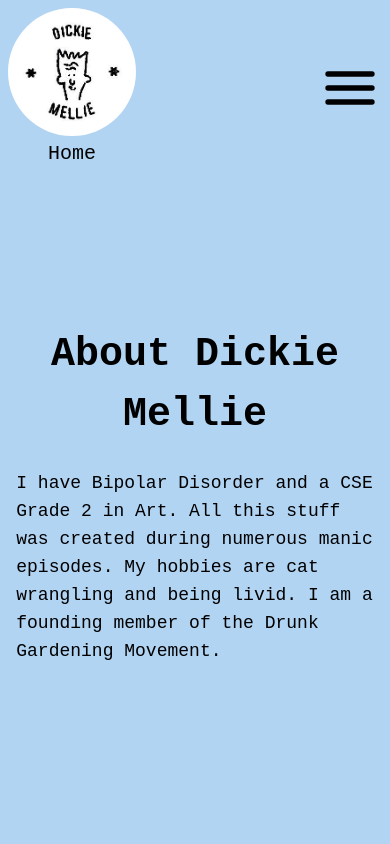
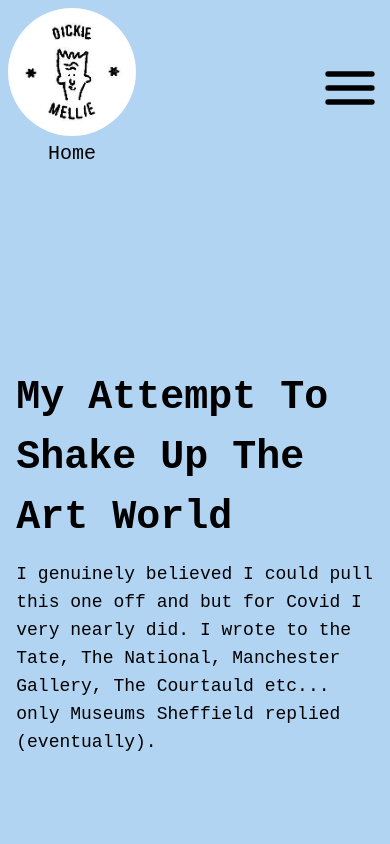
Before and after one commit to thecodingrunner/ecommerce-front-tailwind, a Next.js app: page /letters in a window 390 px wide. Shown: the top 844 px of the page. Built offline with nearby package versions, Linux system fonts and the light colour scheme.

Commit message:
Remove about section from letters page
Removed the about section from the letters page. Imported the header and
footer for the about page. Had added a scroll down animation
for the hamburger menu in the previous push.

```diff
--- a/pages/about.js
+++ b/pages/about.js
@@ -2,6 +2,8 @@
 
 import React from 'react'
 import About from "@/components/About"
+import Header from '@/components/Header'
+import Footer from '@/components/Footer'
 
 const about = () => {
   return (
--- a/pages/letters.js
+++ b/pages/letters.js
@@ -12,7 +12,6 @@ export default function ScribbleDogsPage() {
     return (
         <div>
           <Header />
-          <About />
           {/* <FeaturedDisplay product={Letters[0]}/> */}
           <LettersBio product={Letters[0]}/>
           <PageItems products={Letters.slice(1)}/>
```
